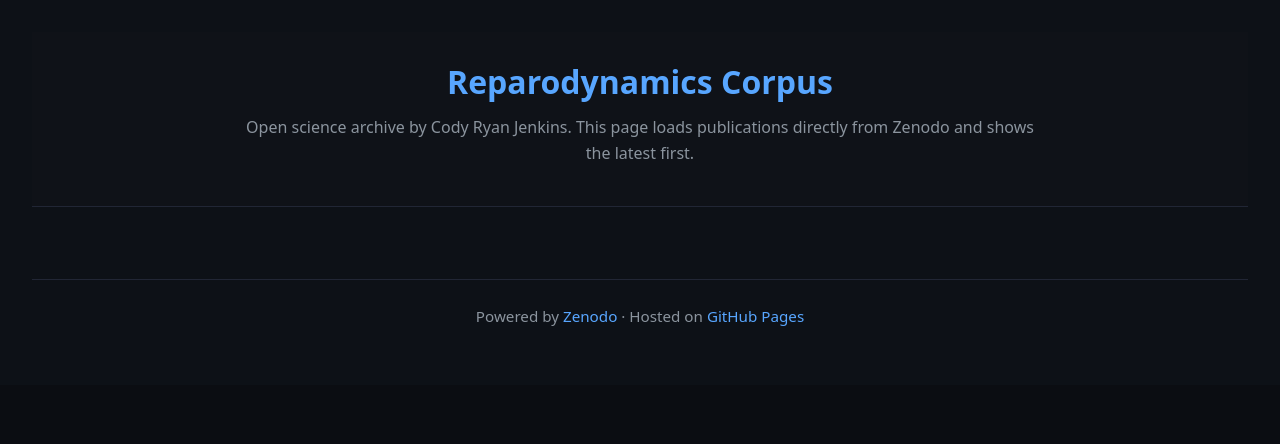
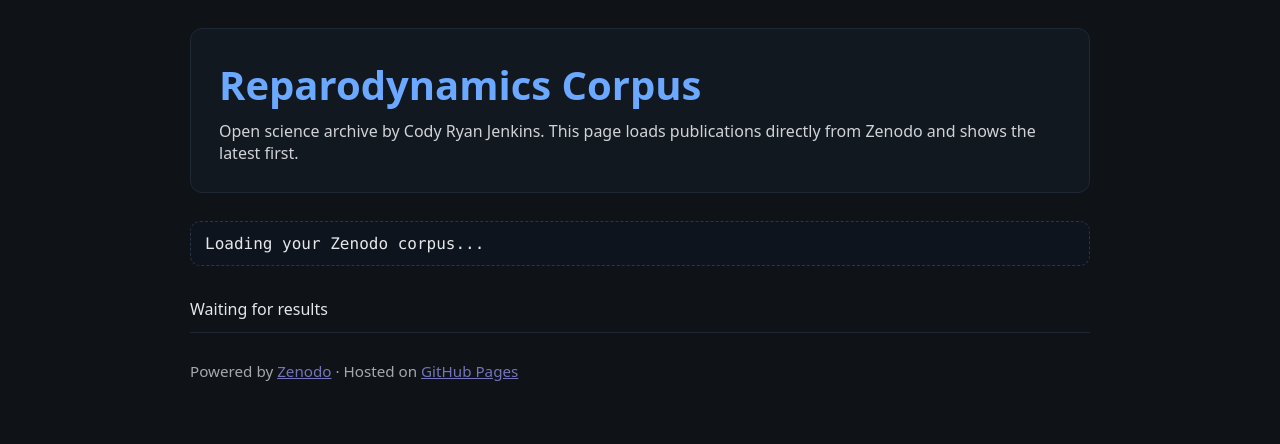
Before and after one commit to BoneManTGRM/reparodynamics-corpus, a plain HTML site: page index.html in a window 1280 px wide. Drawn offline with Linux system fonts and the light colour scheme.

Commit message:
Update index.html

```diff
--- a/index.html
+++ b/index.html
@@ -1,89 +1,42 @@
-<!DOCTYPE html>
+<!doctype html>
 <html lang="en">
 <head>
-  <meta charset="UTF-8" />
-  <meta name="viewport" content="width=device-width, initial-scale=1" />
+  <meta charset="utf-8">
   <title>Reparodynamics Corpus</title>
-  <link rel="stylesheet" href="style.css" />
+  <meta name="viewport" content="width=device-width, initial-scale=1">
   <style>
     :root { color-scheme: dark; }
-    * { box-sizing: border-box; }
-    body {
-      font-family: system-ui, -apple-system, Segoe UI, Roboto, Arial, sans-serif;
-      background: #0d1117;
-      color: #e6edf3;
-      margin: 0;
-      padding: 2rem;
-      line-height: 1.6;
-    }
-    header { text-align: center; margin-bottom: 1rem; }
-    h1 {
-      font-size: 2rem;
-      color: #58a6ff;
-      margin: 0 0 .5rem 0;
-    }
-    p.intro {
-      color: #8b949e;
-      margin: 0 auto 1rem;
-      max-width: 800px;
-    }
-    #list {
-      display: grid;
-      grid-template-columns: repeat(auto-fit, minmax(320px, 1fr));
-      gap: 1.5rem;
-      margin-top: 1.5rem;
-    }
-    .card {
-      background: #161b22;
-      border: 1px solid #30363d;
-      border-radius: 10px;
-      padding: 1rem;
-      box-shadow: 0 2px 6px rgba(0,0,0,.35);
-      transition: transform .15s ease, border-color .15s ease;
-    }
-    .card:hover {
-      transform: translateY(-3px);
-      border-color: #58a6ff;
-    }
-    .card h3 {
-      font-size: 1.05rem;
-      margin: 0 0 .5rem 0;
-    }
-    .card h3 a { color: #58a6ff; text-decoration: none; }
-    .card h3 a:hover { text-decoration: underline; }
-    .meta {
-      font-size: .9rem;
-      color: #8b949e;
-      margin: 0 0 .75rem 0;
-    }
-    .files a { color: #a5d6ff; text-decoration: none; }
-    .files a:hover { text-decoration: underline; }
-    footer {
-      text-align: center;
-      margin-top: 3rem;
-      color: #8b949e;
-      font-size: .95rem;
-    }
-    footer a { color: #58a6ff; }
-    /* small helper for inline code in diagnostics */
-    code { background: #0b1220; padding: .1rem .3rem; border-radius: 4px; }
+    body { font-family: ui-sans-serif, system-ui, -apple-system, Segoe UI, Roboto, Arial, sans-serif; margin: 0; background:#0f1216; color:#e5e7eb; }
+    .wrap { max-width: 900px; margin: 0 auto; padding: 28px 18px 60px; }
+    .hero { background:#121820; border:1px solid #1f2835; border-radius:12px; padding:28px; margin-bottom:28px; }
+    h1 { font-size: 40px; margin:0 0 8px; color:#6ba8ff; }
+    p { margin:6px 0 0; opacity:.9; }
+    .status { margin:20px 0; padding:12px 14px; border:1px dashed #2a3547; border-radius:10px; background:#0e141d; font-family:ui-monospace, SFMono-Regular, Menlo, Consolas, monospace; }
+    ul#list { list-style:none; padding:0; margin:14px 0 0; }
+    ul#list li { padding:12px 0; border-bottom:1px solid #1e2736; }
+    ul#list li a { color:#9ec5ff; text-decoration:none; }
+    .meta { font-size:.92em; opacity:.85; margin-top:4px; }
+    .footer { margin-top:28px; opacity:.7; font-size:.95em; }
+    code.q { background:#0d1117; border:1px solid #273244; border-radius:6px; padding:2px 6px; }
   </style>
 </head>
 <body>
-  <header>
-    <h1>Reparodynamics Corpus</h1>
-    <p class="intro">
-      Open science archive by Cody Ryan Jenkins. This page loads publications directly from Zenodo and shows the latest first.
-    </p>
-  </header>
+  <div class="wrap">
+    <div class="hero">
+      <h1>Reparodynamics Corpus</h1>
+      <p>Open science archive by Cody Ryan Jenkins. This page loads publications directly from Zenodo and shows the latest first.</p>
+    </div>
 
-  <!-- Zenodo entries will render here -->
-  <div id="list"></div>
+    <div class="status" id="status">
+      Loading your Zenodo corpus...
+    </div>
 
-  <footer>
-    Powered by <a href="https://zenodo.org" target="_blank" rel="noopener noreferrer">Zenodo</a> ·
-    Hosted on <a href="https://github.com/BoneManTGRM/reparodynamics-corpus" target="_blank" rel="noopener noreferrer">GitHub Pages</a>
-  </footer>
+    <ul id="list"><li>Waiting for results</li></ul>
+
+    <div class="footer">
+      Powered by <a href="https://zenodo.org" target="_blank" rel="noopener">Zenodo</a> · Hosted on <a href="https://pages.github.com" target="_blank" rel="noopener">GitHub Pages</a>
+    </div>
+  </div>
 
   <script src="script.js"></script>
 </body>
```
